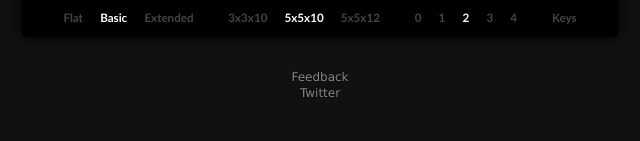
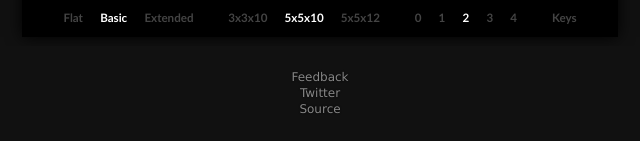
Before and after one commit to Ringdingcoder/CubeOut, a plain HTML site: page index.html in a window 1280 px wide. Shown: the part 702-843 px from the top of the page, 320-960 px from the left. Drawn offline with Linux system fonts and the light colour scheme.

Commit message:
add source link

```diff
--- a/index.html
+++ b/index.html
@@ -104,7 +104,7 @@
     </div>
 
     <div id="footer">
-        <small><a href="mailto:postfilter@gmail.com">Feedback</a><br/><a href="http://twitter.com/alteredq">Twitter</a></small>
+        <small><a href="mailto:postfilter@gmail.com">Feedback</a><br/><a href="http://twitter.com/alteredq">Twitter</a><br/><a href="https://github.com/Ringdingcoder/CubeOut/">Source</a></small>
     </div>
 </center>
 
```
